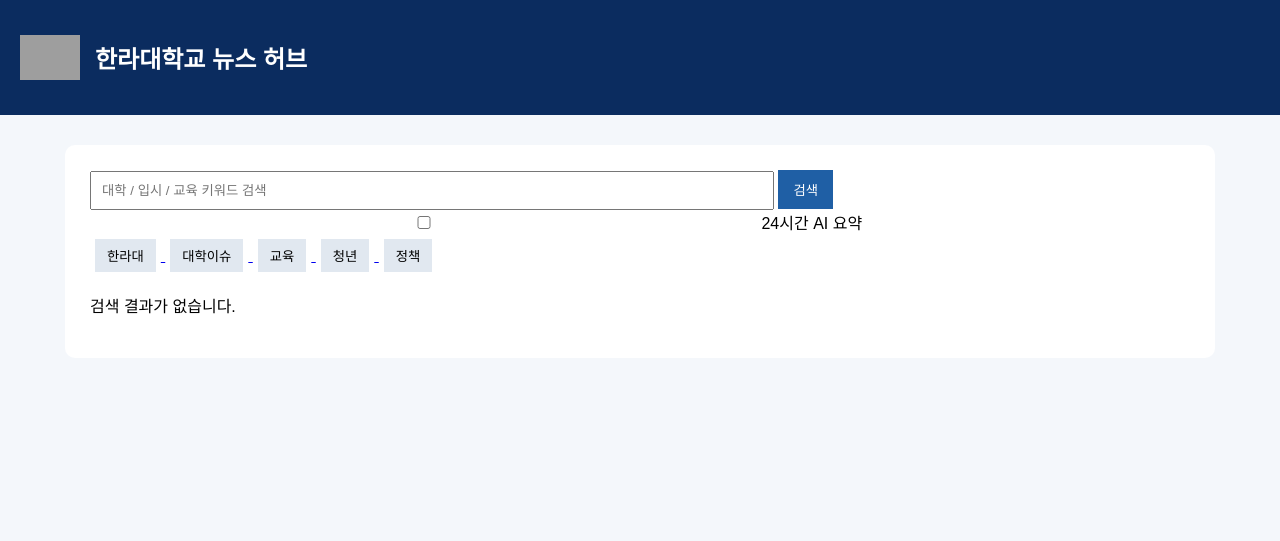
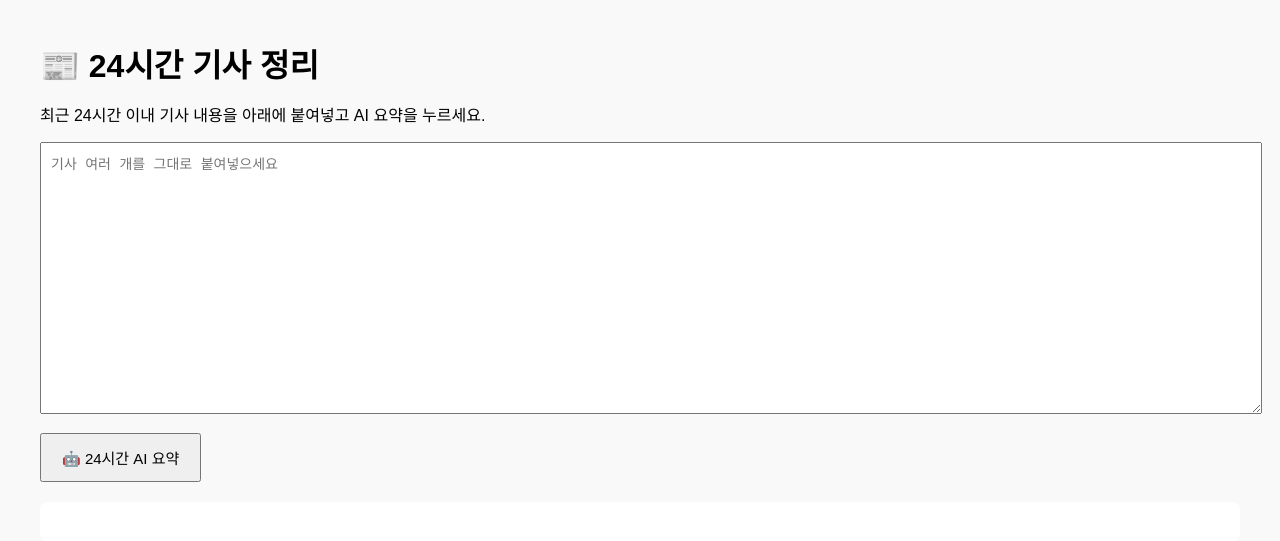
Before and after one commit to wnswns350212-cmyk/-, a Flask app: page / in a window 1280 px wide. Shown: the top 541 px of the page. Run offline with Flask 3, Linux system fonts and the light colour scheme; grey boxes are pictures that could not be loaded.

Commit message:
Update index.html

```diff
--- a/templates/index.html
+++ b/templates/index.html
@@ -1,106 +1,75 @@
-<!doctype html>
+<!DOCTYPE html>
 <html lang="ko">
 <head>
-<meta charset="utf-8">
-<title>한라대학교 뉴스 허브</title>
-<meta name="viewport" content="width=device-width, initial-scale=1">
+    <meta charset="UTF-8">
+    <title>기사 정리</title>
     <style>
         body {
-    margin: 0;
             font-family: Arial, sans-serif;
-    background: #f4f7fb;
+            margin: 40px;
+            background-color: #f9f9f9;
         }
-header {
-    background: #0b2c5f;
-    color: white;
-    padding: 20px;
-    display: flex;
-    align-items: center;
+        h1 {
+            margin-bottom: 10px;
         }
-header img {
-    height: 45px;
-    margin-right: 15px;
+        textarea {
+            width: 100%;
+            height: 250px;
+            padding: 10px;
+            font-size: 14px;
         }
-.container {
-    width: 90%;
-    max-width: 1100px;
-    margin: 30px auto;
-    background: white;
-    padding: 25px;
-    border-radius: 10px;
-}
-.search-box input {
-    padding: 10px;
-    width: 60%;
-}
-.search-box button {
-    padding: 10px 15px;
-    background: #1f5fa5;
-    color: white;
-    border: none;
-}
-.category button {
-    margin: 5px;
-    padding: 7px 12px;
-    border: none;
-    background: #e1e8f0;
+        button {
+            margin-top: 15px;
+            padding: 12px 20px;
+            font-size: 15px;
             cursor: pointer;
         }
-.article {
-    border-bottom: 1px solid #ddd;
-    padding: 15px 0;
-}
-.date {
-    font-size: 13px;
-    color: #666;
-}
-.summary {
-    margin-top: 8px;
-    color: #333;
+        #summaryResult {
+            white-space: pre-wrap;
+            background: #ffffff;
+            padding: 20px;
+            margin-top: 20px;
+            border-radius: 8px;
+            line-height: 1.6;
         }
     </style>
 </head>
-
 <body>
 
-<header>
-    <img src="https://upload.wikimedia.org/wikipedia/commons/7/77/Halla_University_logo.png">
-    <h2>한라대학교 뉴스 허브</h2>
-</header>
+<h1>📰 24시간 기사 정리</h1>
+<p>최근 24시간 이내 기사 내용을 아래에 붙여넣고 AI 요약을 누르세요.</p>
 
-<div class="container">
+<textarea id="articleInput" placeholder="기사 여러 개를 그대로 붙여넣으세요"></textarea>
 
-<form class="search-box" action="/search">
-    <input name="query" placeholder="대학 / 입시 / 교육 키워드 검색" required>
-    <button type="submit">검색</button>
-    <label>
-        <input type="checkbox" name="ai" value="1"> 24시간 AI 요약
-    </label>
-</form>
+<br>
+<button id="aiSummaryBtn">🤖 24시간 AI 요약</button>
 
-<div class="category">
-{% for c in categories %}
-    <a href="/search?query=대학&category={{c}}">
-        <button>{{c}}</button>
-    </a>
-{% endfor %}
-</div>
+<div id="summaryResult"></div>
 
-{% for a in articles %}
-<div class="article">
-    <b>[{{a.source}}] {{a.title}}</b><br>
-    <span class="date">{{a.date}}</span><br>
-    {% if a.summary %}
-        <div class="summary">🧠 {{a.summary}}</div>
-    {% endif %}
-    <a href="{{a.link}}" target="_blank">원문 보기</a>
-</div>
-{% endfor %}
+<script>
+document.getElementById("aiSummaryBtn").addEventListener("click", async () => {
+    const articles = document.getElementById("articleInput").value;
+    const resultDiv = document.getElementById("summaryResult");
 
-{% if not articles %}
-<p>검색 결과가 없습니다.</p>
-{% endif %}
+    resultDiv.innerText = "⏳ AI가 대학 관련 핵심 뉴스를 분석 중입니다...";
 
-</div>
+    try {
+        const response = await fetch("/ai-summary", {
+            method: "POST",
+            headers: {
+                "Content-Type": "application/json"
+            },
+            body: JSON.stringify({ articles })
+        });
+
+        const data = await response.json();
+        resultDiv.innerText = data.result;
+
+    } catch (error) {
+        resultDiv.innerText = "❌ 서버 오류가 발생했습니다.";
+    }
+});
+</script>
+
 </body>
 </html>
```
Lines whose indentation alone changed are shown as unchanged.
